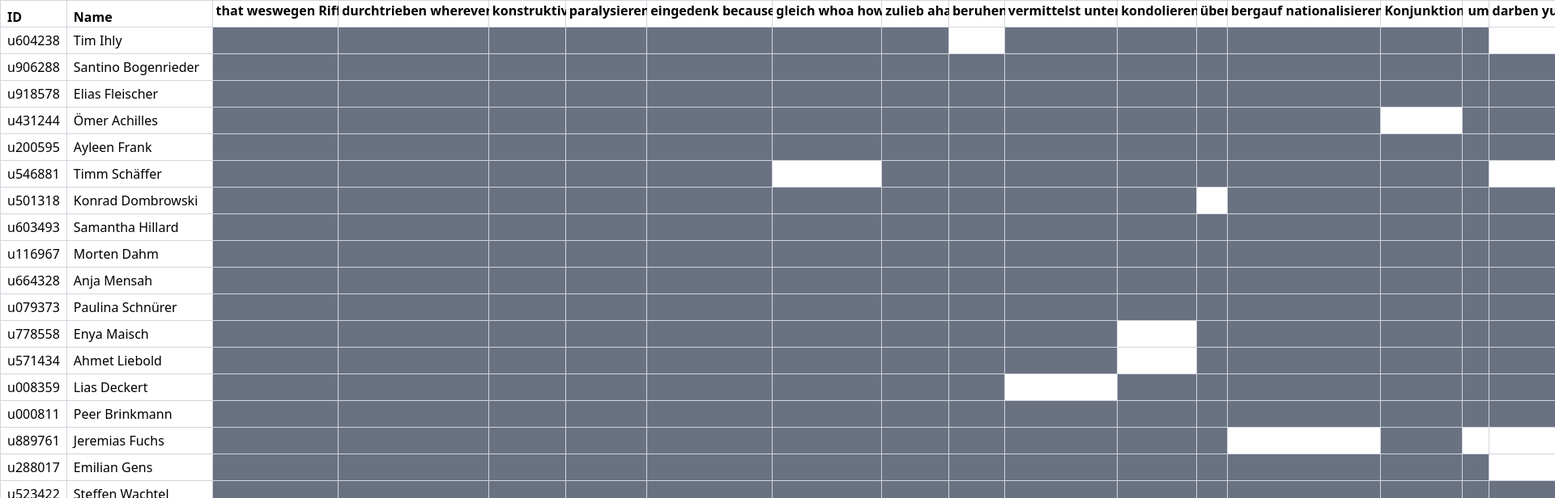
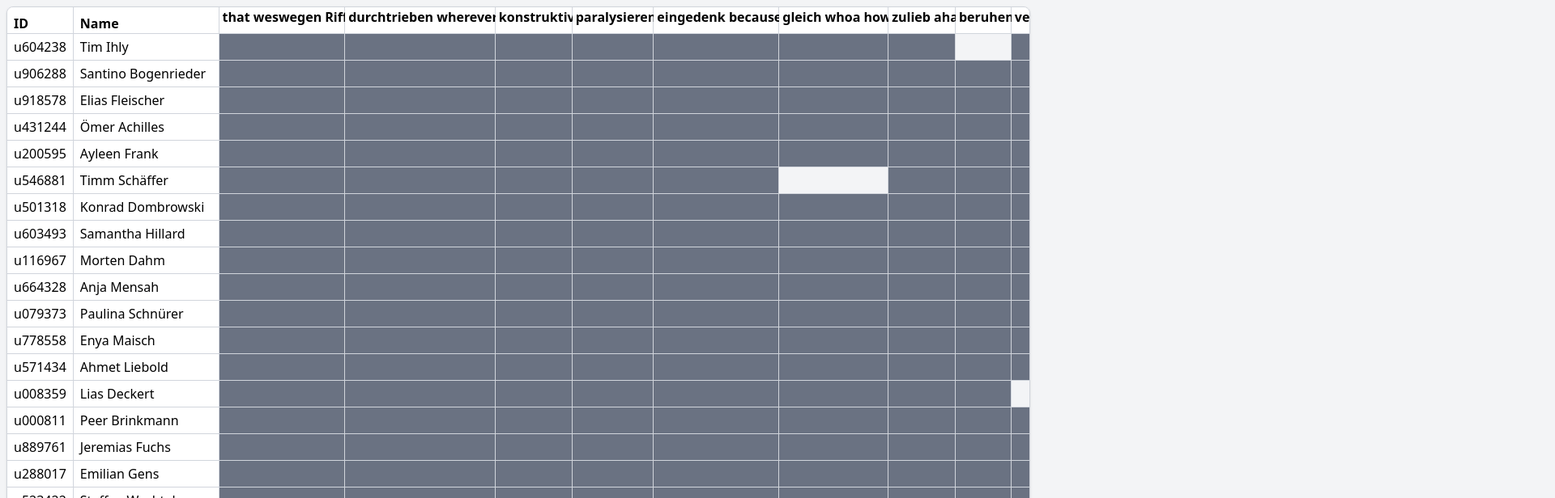
Before and after one commit to jkbh/access-table, a React (Vite) app: page / in a window 1280 px wide. Shown: the top 616 px of the page at 81% size, 1920 px wide, since content can reach past the window. Built offline with nearby package versions, Linux system fonts and the light colour scheme.

Commit message:
fix overflow styles

```diff
--- a/index.html
+++ b/index.html
@@ -5,7 +5,7 @@
     <meta name="viewport" content="width=device-width, initial-scale=1.0" />
     <title>Access Table</title>
   </head>
-  <body>
+  <body class="overflow-hidden bg-gray-100">
     <div id="root"></div>
     <script type="module" src="/src/main.tsx"></script>
   </body>
--- a/src/App.tsx
+++ b/src/App.tsx
@@ -1,7 +1,11 @@
 import AccessTable from "./components/AccessTable";
 
 function App() {
-  return <AccessTable />;
+  return (
+    <div className="h-dvh w-dvw p-2">
+      <AccessTable />
+    </div>
+  );
 }
 
 export default App;
--- a/src/components/AccessTable.tsx
+++ b/src/components/AccessTable.tsx
@@ -43,32 +43,41 @@ export default function AccessTable() {
   // update columns sizes in the tanstack table state after the table has rendered
   useEffect(() => {
     const sizes = thRefs.map((ref) => ref.current?.clientWidth);
-    columns.forEach(({ columnDef: prevCol, setColumn }, i) => {
-      setColumn({ ...prevCol, size: sizes[i] });
+    columns.forEach(({ columnDef: c, setColumn }, i) => {
+      setColumn({ ...c, size: sizes[i] });
     });
   }, []);
 
   return (
-    <table className="whitespace-nowrap">
+    <div className="h-full overflow-auto overscroll-none rounded-lg border border-gray-300 shadow-sm">
+      <table className="border-separate border-spacing-0 whitespace-nowrap">
         <thead>
           <tr className="align-bottom">
             {table.getLeftLeafHeaders().map((header, i) => (
               <th
                 ref={thRefs[i]}
                 key={header.id}
-              className="sticky top-0 z-30 border border-gray-300 bg-white text-left"
-              style={{ left: header.column.getStart() }}
+                className="sticky top-0 z-30 border-r border-b border-gray-300 bg-white text-left"
+                style={{
+                  left: thRefs[i].current ? header.column.getStart() + i : 0,
+                }}
               >
-              {flexRender(header.column.columnDef.header, header.getContext())}
+                {flexRender(
+                  header.column.columnDef.header,
+                  header.getContext(),
+                )}
               </th>
             ))}
             {table.getCenterLeafHeaders().map((header, i) => (
               <th
                 ref={thRefs[i + table.getLeftLeafHeaders().length]} // offset index to skip pinned column refs
                 key={header.id}
-              className="sticky top-0 z-20 border border-gray-300 bg-white"
+                className="sticky top-0 z-20 border-r border-b border-gray-300 bg-white"
               >
-              {flexRender(header.column.columnDef.header, header.getContext())}
+                {flexRender(
+                  header.column.columnDef.header,
+                  header.getContext(),
+                )}
               </th>
             ))}
           </tr>
@@ -76,17 +85,19 @@ export default function AccessTable() {
         <tbody>
           {table.getRowModel().rows.map((row) => (
             <tr key={row.id}>
-            {row.getLeftVisibleCells().map((cell) => (
+              {row.getLeftVisibleCells().map((cell, i) => (
                 <td
                   key={cell.id}
-                className="sticky z-10 border border-gray-300 bg-white"
-                style={{ left: cell.column.getStart() }}
+                  className="sticky z-10 border-r border-b border-gray-300 bg-white"
+                  style={{
+                    left: thRefs[i].current ? cell.column.getStart() + i : 0,
+                  }}
                 >
                   {flexRender(cell.column.columnDef.cell, cell.getContext())}
                 </td>
               ))}
               {row.getCenterVisibleCells().map((cell) => (
-              <td key={cell.id} className="border border-gray-300">
+                <td key={cell.id} className="border-r border-b border-gray-300">
                   {flexRender(cell.column.columnDef.cell, cell.getContext())}
                 </td>
               ))}
@@ -94,5 +105,6 @@ export default function AccessTable() {
           ))}
         </tbody>
       </table>
+    </div>
   );
 }
```
Lines whose indentation alone changed are shown as unchanged.
